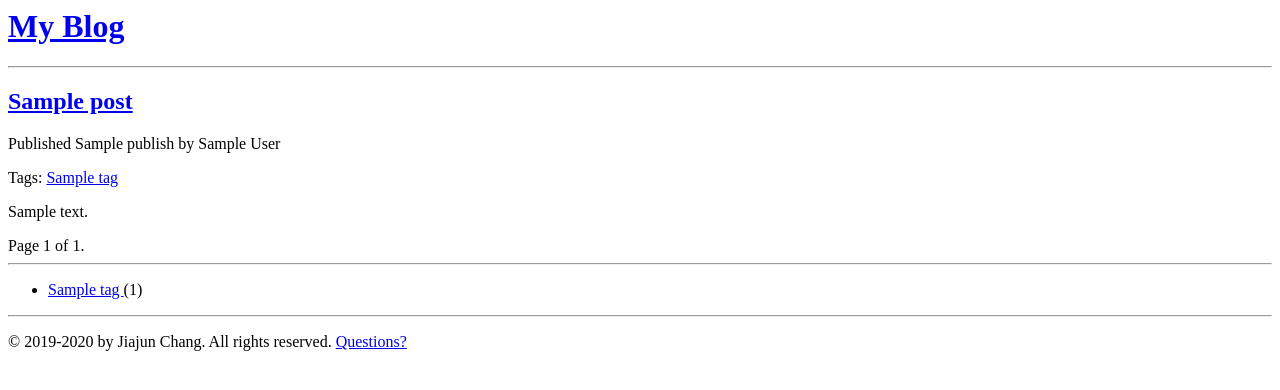
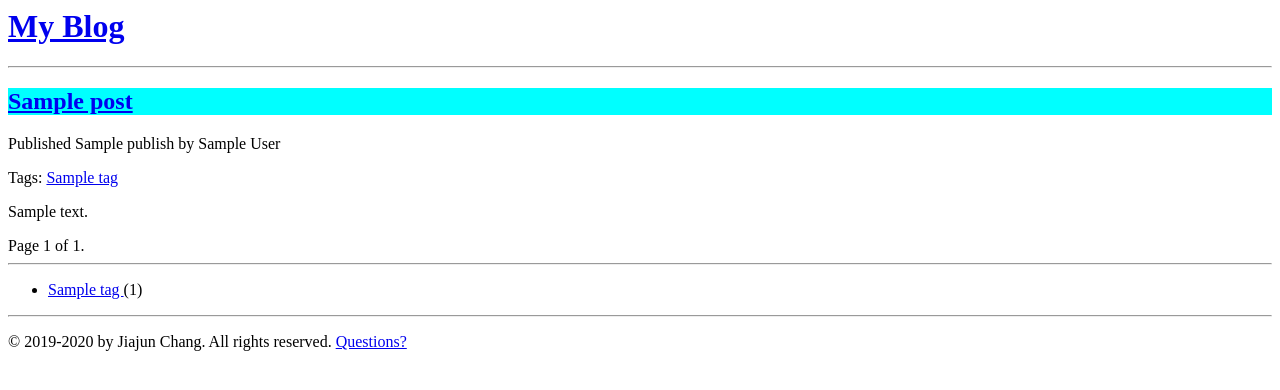
Before and after one commit to jiajunc516/Blog-Site, a Django app: template blog/templates/blog/post/list.html in a window 1280 px wide. Shown: the top 390 px of the page. Run offline with Django 3.2, Linux system fonts and the light colour scheme; the template is opened without the code that fills it: most values are stand-ins (such as "Sample title", 1, 10 or a date in 2020).

Commit message:
Create css

```diff
--- /dev/null
+++ b/blog/static/css/style.css
@@ -0,0 +1,3 @@
+h2 {
+    background-color: aqua
+}
--- a/blog/templates/blog/base.html
+++ b/blog/templates/blog/base.html
@@ -1,4 +1,6 @@
 <html>
+    {% load static %}
+    <link rel="stylesheet" type="text/css" href="{% static 'css/style.css' %}">
 <body>
     <h1><a href="{% url 'blog:post_list' %}">My Blog</a></h1>
     <hr>
```
